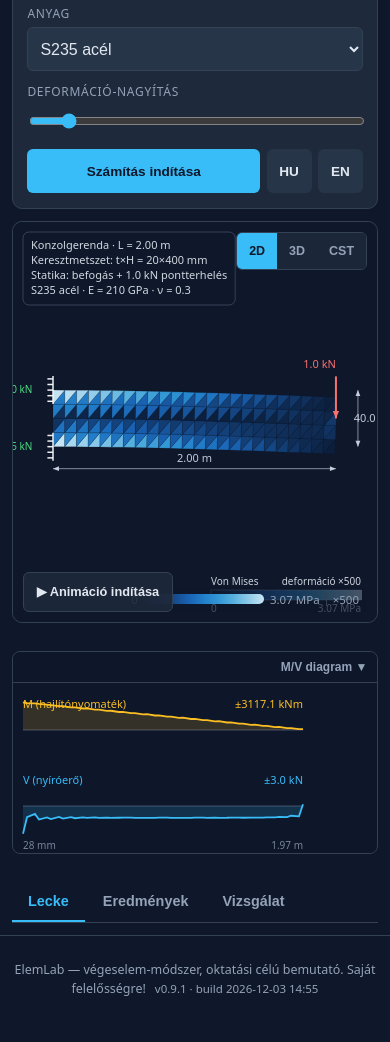
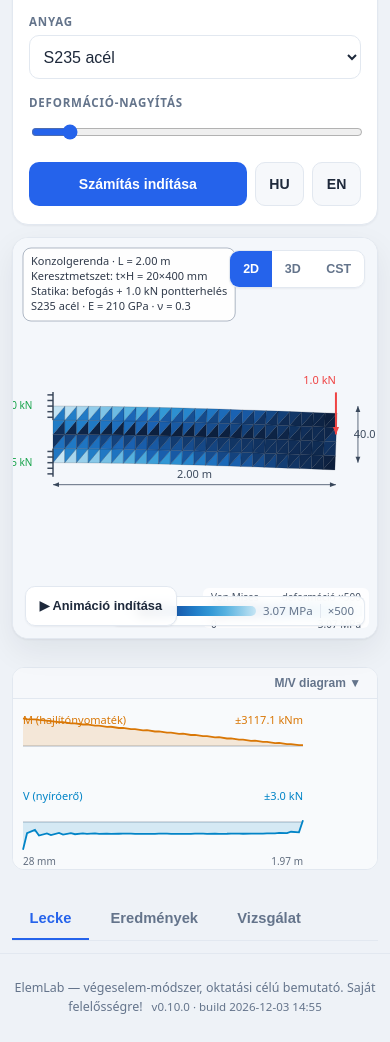
Before and after one commit to banyaattila-crypto/elem-lab-fem, a website built with Vite: page index.html in a window 390 px wide. Shown: the part 403-1445 px from the top of the page. Built offline with nearby package versions, Linux system fonts and the light colour scheme.

Commit message:
v0.10.0: teljes redesign — világos, szellős, kártyás (világos témájú canvas-render, ragadós fejléc, üveg-hatású gombok, M/V új színekkel)

```diff
--- a/index.html
+++ b/index.html
@@ -3,7 +3,7 @@
   <head>
     <meta charset="UTF-8" />
     <meta name="viewport" content="width=device-width, initial-scale=1.0, viewport-fit=cover" />
-    <meta name="theme-color" content="#0f172a" />
+    <meta name="theme-color" content="#eef2f7" />
     <meta
       name="description"
       content="ElemLab — interaktív végeselem-módszer (FEM) játszótér. Lásd meg, hogyan működik az EEM — telefonon is, szerver nélkül."
--- a/package.json
+++ b/package.json
@@ -1,7 +1,7 @@
 {
   "name": "elemlab",
   "private": true,
-  "version": "0.9.1",
+  "version": "0.10.0",
   "type": "module",
   "description": "Interaktív oktatási FEM (végeselem-módszer) játszótér — web-first PWA",
   "scripts": {
--- a/src/style.css
+++ b/src/style.css
@@ -1,14 +1,19 @@
-/* ElemLab — alapstílusok (sötét téma) */
+/* ElemLab — alapstílusok (világos, szellős design) */
 
 :root {
-  --bg: #0f172a;
-  --bg-panel: #1e293b;
-  --bg-card: #273549;
-  --text: #e2e8f0;
-  --text-dim: #94a3b8;
-  --accent: #38bdf8;
-  --border: #334155;
-  --radius: 10px;
+  --bg: #eef2f7;
+  --bg-panel: #ffffff;
+  --bg-card: #f6f8fb;
+  --text: #1e293b;
+  --text-dim: #64748b;
+  --accent: #2563eb;
+  --accent-deep: #1d4ed8;
+  --accent-soft: #dbeafe;
+  --border: #e2e8f0;
+  --radius: 16px;
+  --radius-sm: 10px;
+  --shadow: 0 1px 2px rgba(15, 23, 42, 0.05), 0 12px 32px rgba(15, 23, 42, 0.07);
+  --shadow-sm: 0 1px 2px rgba(15, 23, 42, 0.05);
 }
 
 * {
@@ -33,30 +38,39 @@ input[type='range'] {
   touch-action: manipulation;
 }
 
+/* ————— Fejléc ————— */
+
 .topbar {
-  padding: 1rem 1.5rem;
+  position: sticky;
+  top: 0;
+  z-index: 50;
+  padding: 0.9rem 1.5rem;
+  background: rgba(255, 255, 255, 0.85);
+  backdrop-filter: blur(10px);
+  -webkit-backdrop-filter: blur(10px);
   border-bottom: 1px solid var(--border);
-  background: var(--bg-panel);
 }
 
 .topbar h1 {
   margin: 0;
-  font-size: 1.5rem;
-  letter-spacing: 0.02em;
+  font-size: 1.45rem;
+  letter-spacing: 0.01em;
 }
 
 .subtitle {
-  margin: 0.15rem 0 0;
+  margin: 0.1rem 0 0;
   color: var(--text-dim);
   font-size: 0.9rem;
 }
 
+/* ————— Elrendezés ————— */
+
 .layout {
   display: grid;
-  grid-template-columns: 232px 1fr;
-  gap: 1.25rem;
-  padding: 1.25rem;
-  max-width: 1280px;
+  grid-template-columns: 240px 1fr;
+  gap: 1.5rem;
+  padding: 1.5rem;
+  max-width: 1360px;
   margin: 0 auto;
 }
 
@@ -104,27 +118,32 @@ input[type='range'] {
   }
 }
 
+/* ————— Oldalsáv (vezérlők) ————— */
+
 .sidebar {
+  align-self: start;
   background: var(--bg-panel);
   border: 1px solid var(--border);
   border-radius: var(--radius);
-  padding: 0.9rem;
+  box-shadow: var(--shadow-sm);
+  padding: 1.1rem 1rem;
   display: flex;
   flex-direction: column;
-  gap: 0.75rem;
+  gap: 0.9rem;
 }
 
 .control-group {
   display: flex;
   flex-direction: column;
-  gap: 0.25rem;
+  gap: 0.3rem;
 }
 
 .control-group label {
-  font-size: 0.75rem;
+  font-size: 0.72rem;
   color: var(--text-dim);
   text-transform: uppercase;
-  letter-spacing: 0.06em;
+  letter-spacing: 0.07em;
+  font-weight: 600;
 }
 
 .control-group select,
@@ -139,51 +158,82 @@ input[type='range'] {
 /* Művelet-sor: Számítás + HU/EN egy sorban */
 .actions {
   flex-direction: row;
-  gap: 0.4rem;
+  gap: 0.5rem;
 }
 
 .actions button {
   flex: 1;
 }
 
+/* ————— Beviteli mezők ————— */
+
 select {
-  background: var(--bg-card);
+  background: var(--bg-panel);
   color: var(--text);
   border: 1px solid var(--border);
-  border-radius: 6px;
-  padding: 0.4rem 0.5rem;
-  font-size: 0.85rem;
+  border-radius: var(--radius-sm);
+  padding: 0.5rem 0.6rem;
+  font-size: 0.9rem;
+  transition: border-color 0.15s ease, box-shadow 0.15s ease;
+}
+
+select:focus-visible {
+  outline: none;
+  border-color: var(--accent);
+  box-shadow: 0 0 0 3px rgba(37, 99, 235, 0.15);
 }
 
 input[type='range'] {
   accent-color: var(--accent);
+  cursor: pointer;
 }
 
 button {
   background: var(--accent);
-  color: #0f172a;
+  color: #ffffff;
   font-weight: 600;
   border: none;
-  border-radius: 6px;
-  padding: 0.5rem 0.8rem;
+  border-radius: var(--radius-sm);
+  padding: 0.55rem 0.85rem;
   cursor: pointer;
-  font-size: 0.85rem;
+  font-size: 0.88rem;
+  transition: background 0.15s ease, box-shadow 0.15s ease;
 }
 
 button:hover {
-  filter: brightness(1.1);
+  background: var(--accent-deep);
+  box-shadow: 0 4px 14px rgba(37, 99, 235, 0.3);
 }
 
+button:active {
+  transform: translateY(1px);
+}
+
+button:focus-visible {
+  outline: 2px solid var(--accent);
+  outline-offset: 2px;
+}
+
+/* Másodlagos gombok (nyelvváltó, elem-navigáció) */
 .lang-switch {
   flex-direction: row;
-  gap: 0.4rem;
+  gap: 0.5rem;
 }
 
 .lang-switch button {
   background: var(--bg-card);
   color: var(--text);
   flex: 1;
+  border: 1px solid var(--border);
 }
+
+.lang-switch button:hover {
+  background: var(--accent-soft);
+  color: var(--accent);
+  box-shadow: none;
+}
+
+/* ————— Fő játéktér ————— */
 
 .stage {
   display: flex;
@@ -197,6 +247,7 @@ button:hover {
   background: var(--bg-panel);
   border: 1px solid var(--border);
   border-radius: var(--radius);
+  box-shadow: var(--shadow);
   overflow: hidden;
 }
 
@@ -207,16 +258,20 @@ canvas {
 
 .legend {
   position: absolute;
-  right: 10px;
-  bottom: 10px;
+  right: 12px;
+  bottom: 12px;
   display: flex;
   align-items: center;
-  gap: 6px;
+  gap: 7px;
   font-size: 0.72rem;
   color: var(--text-dim);
-  background: rgba(15, 23, 42, 0.7);
-  padding: 4px 8px;
-  border-radius: 6px;
+  background: rgba(255, 255, 255, 0.9);
+  backdrop-filter: blur(6px);
+  -webkit-backdrop-filter: blur(6px);
+  border: 1px solid rgba(226, 232, 240, 0.9);
+  padding: 5px 10px;
+  border-radius: 8px;
+  box-shadow: var(--shadow-sm);
 }
 
 .legend-bar {
@@ -243,20 +298,21 @@ canvas {
   font-variant-numeric: tabular-nums;
 }
 
-/* M/V panel: a fő vászon alatt, saját kurzor-kiolvasással */
+/* M/V panel: a fő vásznon alul, saját kurzor-kiolvasással */
 .mv-panel {
   border: 1px solid var(--border);
-  border-radius: 8px;
+  border-radius: 12px;
   overflow: hidden;
   margin-top: 8px;
-  background: rgba(15, 23, 42, 0.5);
+  background: var(--bg-panel);
 }
 
 .mv-header {
   display: flex;
   justify-content: flex-end;
-  background: rgba(15, 23, 42, 0.5);
+  background: var(--bg-card);
   border-bottom: 1px solid var(--border);
+  padding: 0 0.4rem;
 }
 
 .mv-toggle {
@@ -264,14 +320,15 @@ canvas {
   border: none;
   color: var(--text-dim);
   font-size: 0.75rem;
-  padding: 0.28rem 0.6rem;
+  padding: 0.3rem 0.6rem;
   min-height: 30px;
-  border-radius: 4px;
+  border-radius: 6px;
+  font-weight: 600;
 }
 
 .mv-toggle:hover {
-  color: var(--text);
-  background: var(--bg-card);
+  color: var(--accent);
+  background: var(--accent-soft);
 }
 
 .mv-panel.collapsed canvas {
@@ -286,80 +343,102 @@ canvas {
   touch-action: pan-y;
 }
 
-/* Látható hiba-banner: ha az app indítása elhasal, ezt látszük üres vászon helyett */
+/* Látható hiba-banner: ha az app indítása elhasal, ezt látjuk üres vászon helyett */
 .fatal-banner {
   position: fixed;
   top: 0;
   left: 0;
   right: 0;
   z-index: 999;
-  background: #7f1d1d;
-  color: #fecaca;
+  background: #dc2626;
+  color: #fff7f7;
   padding: 0.6rem 1rem;
   font-size: 0.85rem;
   font-family: monospace;
   border-bottom: 1px solid #ef4444;
 }
 
+/* ————— Vászon feletti gombok ————— */
+
 .anim-btn {
   position: absolute;
-  left: 10px;
-  bottom: 10px;
+  left: 12px;
+  bottom: 12px;
   font-size: 0.8rem;
-  padding: 0.4rem 0.8rem;
+  padding: 0.45rem 0.85rem;
   min-height: 40px;
-  background: rgba(30, 41, 59, 0.9);
+  background: rgba(255, 255, 255, 0.92);
+  backdrop-filter: blur(6px);
+  -webkit-backdrop-filter: blur(6px);
   color: var(--text);
   border: 1px solid var(--border);
+  box-shadow: var(--shadow-sm);
 }
 
 .anim-btn:hover {
-  background: var(--accent);
-  color: #0f172a;
+  color: #ffffff;
 }
 
 .anim-btn[aria-pressed='true'] {
-  background: var(--accent);
-  color: #0f172a;
+  color: #ffffff;
 }
 
 .engine-switch {
   position: absolute;
-  right: 10px;
-  top: 10px;
+  right: 12px;
+  top: 12px;
   display: flex;
   gap: 0;
-  border-radius: 6px;
+  border-radius: var(--radius-sm);
   overflow: hidden;
   border: 1px solid var(--border);
+  background: rgba(255, 255, 255, 0.92);
+  backdrop-filter: blur(6px);
+  -webkit-backdrop-filter: blur(6px);
+  box-shadow: var(--shadow-sm);
 }
 
 .engine-switch button {
-  background: rgba(30, 41, 59, 0.9);
+  background: transparent;
   color: var(--text-dim);
   border-radius: 0;
-  padding: 0.35rem 0.75rem;
+  padding: 0.38rem 0.8rem;
   font-size: 0.78rem;
   min-height: 36px;
+  font-weight: 600;
+}
+
+.engine-switch button:hover {
+  background: var(--accent-soft);
+  color: var(--accent);
+  box-shadow: none;
+  transform: none;
 }
 
 .engine-switch button.active {
   background: var(--accent);
-  color: #0f172a;
-  font-weight: 700;
+  color: #ffffff;
 }
+
+.engine-switch button.active:hover {
+  background: var(--accent-deep);
+  color: #ffffff;
+}
+
+/* ————— Részletek kártyák ————— */
 
 .lesson-card,
 .results {
   background: var(--bg-panel);
   border: 1px solid var(--border);
   border-radius: var(--radius);
-  padding: 0.9rem 1.1rem;
+  box-shadow: var(--shadow-sm);
+  padding: 1rem 1.25rem;
 }
 
 .lesson-card h2 {
-  margin: 0 0 0.4rem;
-  font-size: 1rem;
+  margin: 0 0 0.45rem;
+  font-size: 1.05rem;
   color: var(--accent);
 }
 
@@ -367,7 +446,7 @@ canvas {
 
 .tabs {
   display: flex;
-  gap: 2px;
+  gap: 0.25rem;
   margin-top: 0.5rem;
   border-bottom: 1px solid var(--border);
 }
@@ -377,21 +456,23 @@ canvas {
   color: var(--text-dim);
   border: none;
   border-bottom: 2px solid transparent;
-  border-radius: 6px 6px 0 0;
-  padding: 0.45rem 1rem;
-  font-size: 0.9rem;
-  min-height: 40px;
+  border-radius: var(--radius-sm) var(--radius-sm) 0 0;
+  padding: 0.55rem 1.1rem;
+  font-size: 0.92rem;
+  min-height: 42px;
+  font-weight: 600;
 }
 
 .tab:hover {
   color: var(--text);
-  background: var(--bg-card);
+  background: var(--accent-soft);
+  box-shadow: none;
+  transform: none;
 }
 
 .tab.active {
   color: var(--accent);
   border-bottom-color: var(--accent);
-  font-weight: 600;
 }
 
 .tab-page {
@@ -411,32 +492,34 @@ canvas {
 .lesson-card p {
   margin: 0;
   color: var(--text-dim);
-  font-size: 0.9rem;
+  font-size: 0.92rem;
 }
 
 .results {
   display: grid;
   grid-template-columns: repeat(auto-fit, minmax(150px, 1fr));
-  gap: 0.6rem;
+  gap: 0.7rem;
 }
 
 .result-item {
   display: flex;
   flex-direction: column;
   background: var(--bg-card);
-  border-radius: 8px;
-  padding: 0.55rem 0.75rem;
+  border: 1px solid var(--border);
+  border-radius: var(--radius-sm);
+  padding: 0.6rem 0.8rem;
 }
 
 .result-item span {
-  font-size: 0.72rem;
+  font-size: 0.7rem;
   color: var(--text-dim);
   text-transform: uppercase;
-  letter-spacing: 0.05em;
+  letter-spacing: 0.06em;
+  font-weight: 600;
 }
 
 .result-item strong {
-  font-size: 1.05rem;
+  font-size: 1.1rem;
   font-variant-numeric: tabular-nums;
 }
 
@@ -444,7 +527,8 @@ canvas {
   background: var(--bg-panel);
   border: 1px solid var(--border);
   border-radius: var(--radius);
-  padding: 0.9rem 1.1rem;
+  box-shadow: var(--shadow-sm);
+  padding: 1rem 1.25rem;
 }
 
 .mathpanel:empty {
@@ -457,7 +541,7 @@ canvas {
 
 .mp-empty {
   color: var(--text-dim);
-  font-size: 0.85rem;
+  font-size: 0.88rem;
   text-align: center;
   padding: 0.4rem;
 }
@@ -473,7 +557,7 @@ canvas {
 
 .mp-header h2 {
   margin: 0;
-  font-size: 1rem;
+  font-size: 1.02rem;
   color: var(--accent);
 }
 
@@ -486,13 +570,15 @@ canvas {
 .mp-nav button {
   background: var(--bg-card);
   color: var(--text);
-  padding: 0.25rem 0.6rem;
+  padding: 0.3rem 0.65rem;
   font-size: 0.85rem;
+  border: 1px solid var(--border);
 }
 
 .mp-nav button:hover {
   background: var(--accent);
-  color: #0f172a;
+  color: #ffffff;
+  border-color: var(--accent);
 }
 
 .mp-count {
@@ -513,7 +599,7 @@ canvas {
 }
 
 .mp-section h3 {
-  font-size: 0.9rem;
+  font-size: 0.92rem;
   margin: 0 0 0.3rem;
 }
 
@@ -522,7 +608,7 @@ canvas {
 }
 
 .mp-section p {
-  font-size: 0.85rem;
+  font-size: 0.87rem;
   color: var(--text-dim);
   margin: 0.2rem 0;
 }
@@ -535,19 +621,20 @@ canvas {
 .mp-list {
   margin: 0.3rem 0 0;
   padding-left: 1.2rem;
-  font-size: 0.85rem;
+  font-size: 0.87rem;
 }
 
 /* Elemtípus-címke a MathPanel fejlécében */
 .mp-tag {
   font-size: 0.68rem;
-  font-weight: 600;
-  letter-spacing: 0.04em;
+  font-weight: 700;
+  letter-spacing: 0.05em;
   vertical-align: 0.15em;
-  padding: 0.05rem 0.35rem;
+  padding: 0.06rem 0.4rem;
   border: 1px solid var(--border);
-  border-radius: 0.25rem;
+  border-radius: 0.3rem;
   color: var(--text-dim);
+  background: var(--bg-card);
 }
 
 /* Gauss-pont táblázat (T6 elemvizsgálat) */
@@ -569,6 +656,7 @@ canvas {
   font-weight: 600;
   color: var(--text-dim);
   text-align: center;
+  background: var(--bg-card);
 }
 
 .mp-section .katex-display {
--- a/src/viz/annotate.ts
+++ b/src/viz/annotate.ts
@@ -82,8 +82,8 @@ export function drawDimensionLines(
   lines: DimLine[],
 ): void {
   ctx.save();
-  ctx.strokeStyle = 'rgba(148, 163, 184, 0.85)';
-  ctx.fillStyle = 'rgba(203, 213, 225, 0.95)';
+  ctx.strokeStyle = 'rgba(71, 85, 105, 0.85)';
+  ctx.fillStyle = 'rgba(51, 65, 85, 0.95)';
   ctx.lineWidth = 1;
   ctx.font = '11px system-ui, sans-serif';
   ctx.textAlign = 'center';
@@ -153,8 +153,8 @@ export function drawSupports(
   const supports = mesh.annotation?.supports ?? [];
   if (supports.length === 0) return;
   ctx.save();
-  ctx.strokeStyle = 'rgba(248, 250, 252, 0.95)';
-  ctx.fillStyle = 'rgba(148, 163, 184, 0.9)';
+  ctx.strokeStyle = 'rgba(51, 65, 85, 0.95)';
+  ctx.fillStyle = 'rgba(100, 116, 139, 0.9)';
   ctx.lineWidth = 1.5;
 
   const S = 14; // szimbólum mérete [px]
@@ -224,8 +224,8 @@ export function drawLoadArrows(
   const loads = mesh.annotation?.pointLoads ?? [];
   if (loads.length === 0) return;
   ctx.save();
-  ctx.strokeStyle = '#f87171';
-  ctx.fillStyle = '#f87171';
+  ctx.strokeStyle = '#ef4444';
+  ctx.fillStyle = '#ef4444';
   ctx.lineWidth = 2;
   ctx.font = '11px system-ui, sans-serif';
 
@@ -279,8 +279,8 @@ export function drawDistributedLoads(
   const loads = mesh.annotation?.distLoads ?? [];
   if (loads.length === 0) return;
   ctx.save();
-  ctx.strokeStyle = '#fb923c';
-  ctx.fillStyle = '#fb923c';
+  ctx.strokeStyle = '#ea580c';
+  ctx.fillStyle = '#ea580c';
   ctx.lineWidth = 1.5;
   ctx.font = '11px system-ui, sans-serif';
 
@@ -340,7 +340,7 @@ export function drawReactionValues(
   if (supports.length === 0) return;
   ctx.save();
   ctx.font = '10px system-ui, sans-serif';
-  ctx.fillStyle = '#4ade80';
+  ctx.fillStyle = '#16a34a';
   ctx.textAlign = 'center';
   ctx.textBaseline = 'middle';
 
@@ -395,15 +395,15 @@ export function drawInfoPanel(
   const boxW = Math.min(wMax + 2 * pad, canvasWidth - 20);
   const boxH = lines.length * lineH + 2 * pad - 3;
 
-  ctx.fillStyle = 'rgba(15, 23, 42, 0.75)';
+  ctx.fillStyle = 'rgba(255, 255, 255, 0.88)';
   ctx.beginPath();
-  roundRectPath(ctx, 10, 10, boxW, boxH, 6);
+  roundRectPath(ctx, 10, 10, boxW, boxH, 8);
   ctx.fill();
-  ctx.strokeStyle = 'rgba(148, 163, 184, 0.3)';
+  ctx.strokeStyle = 'rgba(100, 116, 139, 0.5)';
   ctx.lineWidth = 1;
   ctx.stroke();
 
-  ctx.fillStyle = 'rgba(226, 232, 240, 0.92)';
+  ctx.fillStyle = 'rgba(30, 41, 59, 0.92)';
   lines.forEach((s, i) => {
     ctx.fillText(s, 10 + pad, 10 + pad + i * lineH);
   });
--- a/src/viz/diagrams.ts
+++ b/src/viz/diagrams.ts
@@ -217,11 +217,11 @@ export class MVPanel {
     ctx.setTransform(dpr, 0, 0, dpr, 0, 0);
     ctx.clearRect(0, 0, cssW, cssH);
 
-    ctx.fillStyle = 'rgba(15, 23, 42, 0.5)';
+    ctx.fillStyle = 'rgba(248, 250, 252, 0.9)';
     ctx.fillRect(0, 0, cssW, cssH);
 
     if (this.samples.length < 2) {
-      ctx.fillStyle = 'rgba(148, 163, 184, 0.6)';
+      ctx.fillStyle = 'rgba(71, 85, 105, 0.8)';
       ctx.font = '12px system-ui, sans-serif';
       ctx.textAlign = 'center';
       ctx.fillText('M/V diagram — válassz gerenda-modellt', cssW / 2, cssH / 2);
@@ -243,8 +243,8 @@ export class MVPanel {
     maxS = Math.max(maxS, 1e-9);
     maxV = Math.max(maxV, 1e-9);
 
-    this.drawSubPlot(mTop, subH, maxS, 'M (hajlítónyomaték)', 'sigmaTop', '#fbbf24', 'Nm');
-    this.drawSubPlot(vTop, subH, maxV, 'V (nyíróerő)', 'shear', '#38bdf8', 'N');
+    this.drawSubPlot(mTop, subH, maxS, 'M (hajlítónyomaték)', 'sigmaTop', '#d97706', 'Nm');
+    this.drawSubPlot(vTop, subH, maxV, 'V (nyíróerő)', 'shear', '#0284c7', 'N');
 
     // kurzor
     if (this.cursorWx != null) {
@@ -252,7 +252,7 @@ export class MVPanel {
       const val = this.sampleAt(this.cursorWx);
       if (val) {
         ctx.save();
-        ctx.strokeStyle = 'rgba(248, 250, 252, 0.7)';
+        ctx.strokeStyle = 'rgba(15, 23, 42, 0.4)';
         ctx.lineWidth = 1;
         ctx.setLineDash([4, 3]);
         ctx.beginPath();
@@ -264,11 +264,11 @@ export class MVPanel {
         // pöttyök a görbéken
         const yM = mTop + subH / 2 - (val.sigmaTop / maxS) * (subH * 0.42);
         const yV = vTop + subH / 2 - (val.shear / maxV) * (subH * 0.42);
-        ctx.fillStyle = '#fbbf24';
+        ctx.fillStyle = '#d97706';
         ctx.beginPath();
         ctx.arc(cx, yM, 3.5, 0, Math.PI * 2);
         ctx.fill();
-        ctx.fillStyle = '#38bdf8';
+        ctx.fillStyle = '#0284c7';
         ctx.beginPath();
         ctx.arc(cx, yV, 3.5, 0, Math.PI * 2);
         ctx.fill();
@@ -285,11 +285,11 @@ export class MVPanel {
         let bx = cx + 8;
         if (bx + boxW > cssW - 4) bx = cx - boxW - 8;
         const by = mTop + 4;
-        ctx.fillStyle = 'rgba(2, 6, 23, 0.92)';
+        ctx.fillStyle = 'rgba(255, 255, 255, 0.95)';
         ctx.fillRect(bx, by, boxW, boxH);
-        ctx.strokeStyle = 'rgba(148, 163, 184, 0.5)';
+        ctx.strokeStyle = 'rgba(100, 116, 139, 0.6)';
         ctx.strokeRect(bx, by, boxW, boxH);
-        ctx.fillStyle = '#e2e8f0';
+        ctx.fillStyle = '#1e293b';
         ctx.textAlign = 'left';
         ctx.textBaseline = 'top';
         lines.forEach((s, i) => ctx.fillText(s, bx + 8, by + 6 + i * 15));
@@ -298,7 +298,7 @@ export class MVPanel {
     }
 
     // x-tengely feliratok
-    ctx.fillStyle = 'rgba(148, 163, 184, 0.8)';
+    ctx.fillStyle = 'rgba(71, 85, 105, 0.85)';
     ctx.font = '10px system-ui, sans-serif';
     ctx.textAlign = 'left';
     ctx.textBaseline = 'top';
@@ -322,7 +322,7 @@ export class MVPanel {
     const r = this.plotRight();
 
     // alapvonal
-    ctx.strokeStyle = 'rgba(148, 163, 184, 0.4)';
+    ctx.strokeStyle = 'rgba(100, 116, 139, 0.5)';
     ctx.lineWidth = 1;
     ctx.beginPath();
     ctx.moveTo(l, mid);
@@ -340,7 +340,7 @@ export class MVPanel {
     ctx.lineTo(r, mid);
     ctx.lineTo(l, mid);
     ctx.closePath();
-    ctx.fillStyle = color === '#fbbf24' ? 'rgba(251, 191, 36, 0.16)' : 'rgba(56, 189, 248, 0.16)';
+    ctx.fillStyle = color === '#d97706' ? 'rgba(217, 119, 6, 0.14)' : 'rgba(2, 132, 199, 0.14)';
     ctx.fill();
 
     // görbe
--- a/src/viz/renderer.ts
+++ b/src/viz/renderer.ts
@@ -104,8 +104,8 @@ export class Renderer {
     const ctx = this.ctx;
     const { width, height } = this.canvas;
 
-    // háttér
-    ctx.fillStyle = '#0f172a';
+    // háttér (világos téma)
+    ctx.fillStyle = '#f4f7fb';
     ctx.fillRect(0, 0, width, height);
 
     const b = this.bounds(mesh);
@@ -173,7 +173,7 @@ export class Renderer {
         ctx.stroke();
         // T6: az oldalközép-csomópontokat is bemutatjuk (rácsellenőrzés)
         if ((mesh.elementType ?? 'CST') === 'T6' && elem.nodes.length >= 6) {
-          ctx.fillStyle = 'rgba(226,232,240,0.5)';
+          ctx.fillStyle = 'rgba(51, 65, 85, 0.55)';
           for (let m = 3; m < Math.min(6, elem.nodes.length); m++) {
             const pm = mesh.nodes[elem.nodes[m]!]!;
             const sm = tx(pm.x, pm.y, pm.id);
@@ -263,8 +263,8 @@ export class Renderer {
     const y0 = height - 32;
 
     ctx.save();
-    // háttérpanel
-    ctx.fillStyle = 'rgba(15, 23, 42, 0.75)';
+    // háttérpanel (világos téma)
+    ctx.fillStyle = 'rgba(255, 255, 255, 0.92)';
     ctx.beginPath();
     roundRectPath(ctx, x0 - 8, y0 - 18, barW + 16, barH + 30, 6);
     ctx.fill();
@@ -275,12 +275,12 @@ export class Renderer {
       ctx.fillStyle = stressCss(i / (steps - 1));
       ctx.fillRect(x0 + (i * barW) / steps, y0, barW / steps + 1, barH);
     }
-    ctx.strokeStyle = 'rgba(226, 232, 240, 0.35)';
+    ctx.strokeStyle = 'rgba(51, 65, 85, 0.3)';
     ctx.lineWidth = 1;
     ctx.strokeRect(x0, y0, barW, barH);
 
     // feliratok
-    ctx.fillStyle = 'rgba(226, 232, 240, 0.9)';
+    ctx.fillStyle = 'rgba(51, 65, 85, 0.9)';
     ctx.font = '10px system-ui, sans-serif';
     ctx.textBaseline = 'top';
     ctx.textAlign = 'left';
--- a/src/viz/webgl-renderer.ts
+++ b/src/viz/webgl-renderer.ts
@@ -39,7 +39,7 @@ export class WebGLRenderer {
       alpha: false,
     });
     this.scene = new THREE.Scene();
-    this.scene.background = new THREE.Color('#0f172a');
+    this.scene.background = new THREE.Color('#f4f7fb');
 
     const aspect = canvas.width / Math.max(canvas.height, 1);
     const viewSize = 1.2;
```
Also changed, not shown: README.en.md (+2 -2 lines), STATUS_REPORT.md (+2 -1 lines), README.md, public/manifest.webmanifest.
